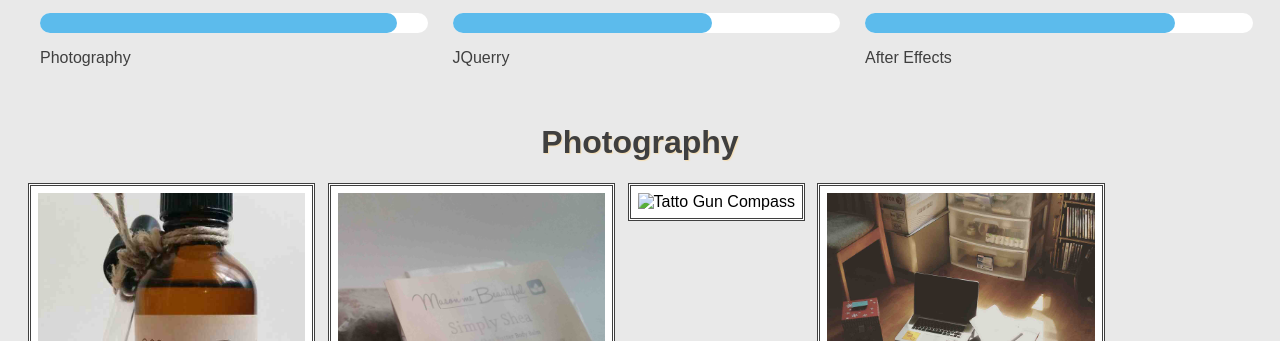
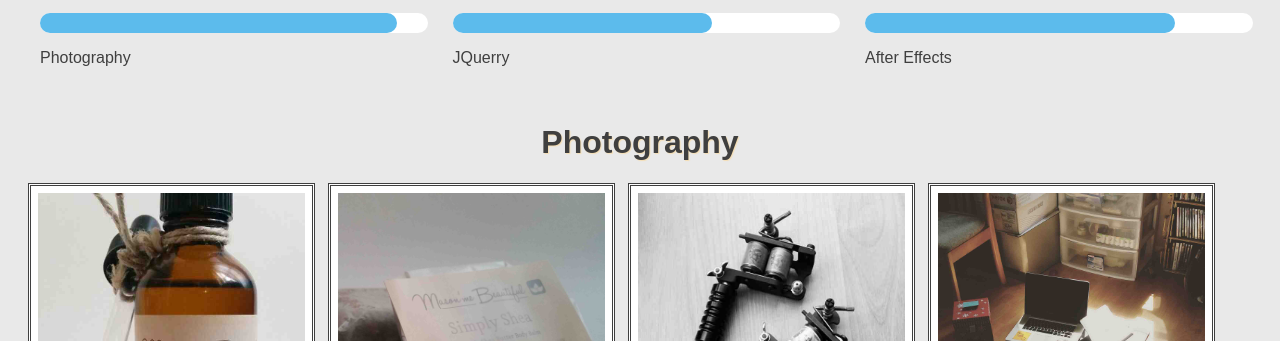
Before and after one commit to AllyDz/folio, a plain HTML site: page index.html in a window 1280 px wide. Shown: the part 611-952 px from the top of the page. Drawn offline with nearby package versions, Linux system fonts and the light colour scheme.

Commit message:
png to jpg

```diff
--- a/css/Final.css
+++ b/css/Final.css
@@ -332,7 +332,7 @@ input.message {
 /*******************************************/
 
 /****Tablet****/
-/*@media (max-width: 768px){
+@media (max-width: 768px){
 
 
 nav li {
@@ -386,7 +386,7 @@ h4{
 .col-md-4 .thumbnail img{
 	max-width: 30%;
 	float: left;
-}*/
+}
 
 /****Phone****/
 @media (max-width: 375px){
--- a/index.html
+++ b/index.html
@@ -107,7 +107,7 @@
 	                        <img class="line" src="images/MMBproduct2.jpg" alt="Mason'me Beautiful">
 	                	</div>
 	                	<div class="thumbnail">
-                            <img src="images/tattooGun.png" alt="Tatto Gun Compass">
+                            <img src="images/tattooGun.jpg" alt="Tatto Gun Compass">
                         </div>
                         <div class="thumbnail">
                             <img src="images/workSpace.jpg" alt="Yoga Work Place">
```
